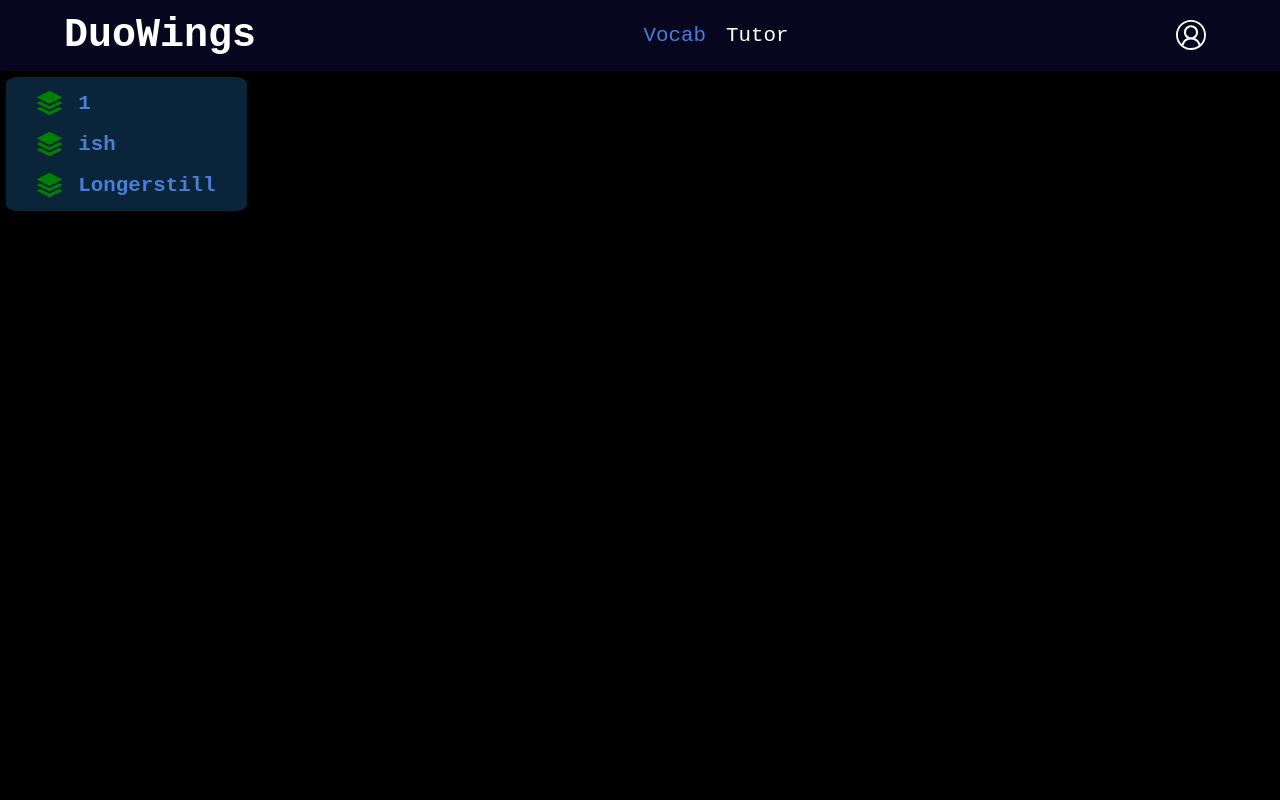
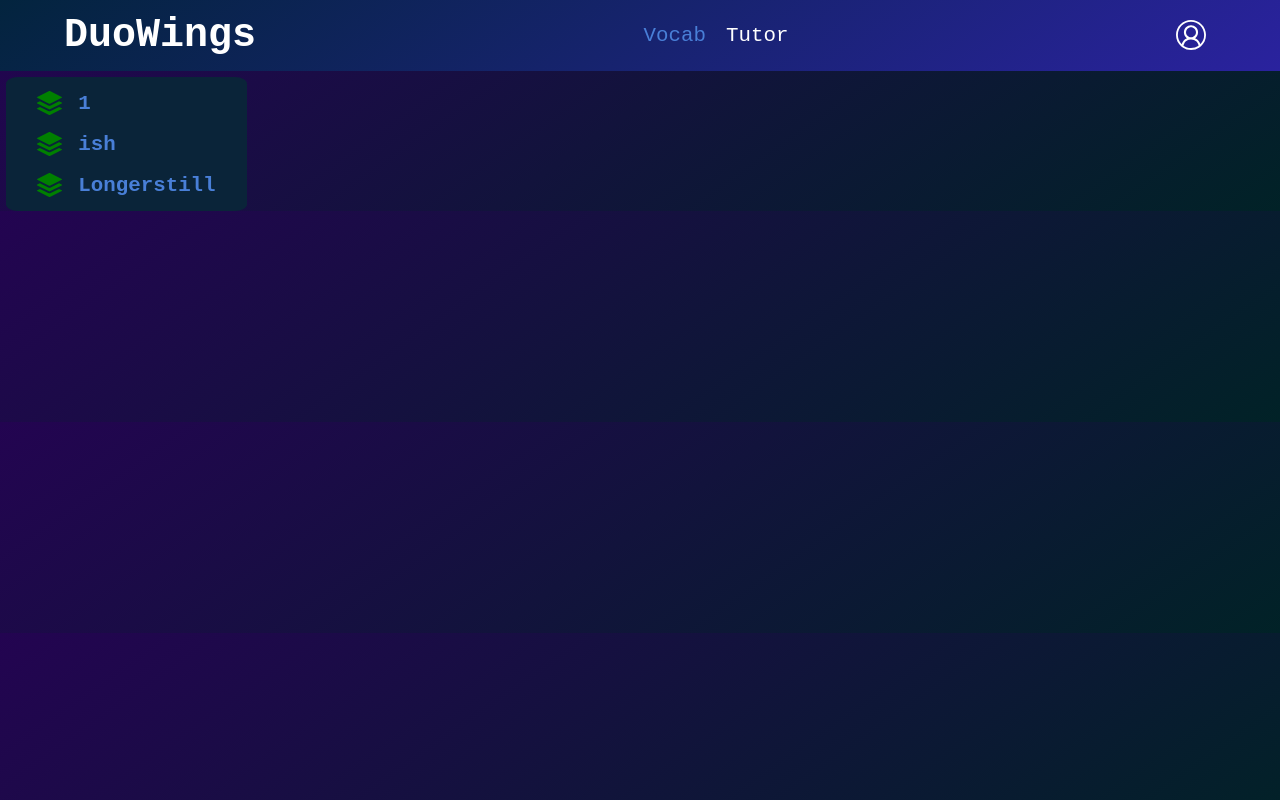
Before and after one commit to devingdaniels/DuoWings, a React (Vite) app in the folder frontend/: page /tutor in a window 1280 px wide. Built offline with nearby package versions, Linux system fonts and the light colour scheme; no server answers; a web font is replaced by a local one.

Commit message:
Updated plan with links.

```diff
--- a/frontend/src/App.css
+++ b/frontend/src/App.css
@@ -6,8 +6,8 @@
 
 body {
   font-family: 'Courier New', Courier, monospace;
-  background-color: rgb(6, 22, 41);
-  background-color: rgb(0, 0, 0);
+  background-color: #0e536c;
+  background: linear-gradient(145deg, #230451, #012227); /* Gradient background for a cool effect */
   color: whitesmoke;
   font-size: 1.3rem;
 }
@@ -139,7 +139,8 @@ a {
   justify-content: space-between;
   align-items: center;
   padding: 1% 5%;
-  background-color: #08051f;
+  background-color: #0e536c;
+  background: linear-gradient(145deg, #03243e, #2a229e); /* Gradient background for a cool effect */
   color: white;
 }
 
@@ -203,7 +204,6 @@ a {
 
 /* ------------------------ MENU PANEL (Decks, Stats ...)  ------------------------  */
 .menu-panel-container {
-
   height: max-content;
   display: flex;
   flex-direction: column;
@@ -211,7 +211,8 @@ a {
   background-color: rgb(10, 36, 57);
   border-radius: 5%;
   padding: 0.5% 2%;
-  max-width: 300px;  /* Adjust this value to set your desired max width */
+  max-width: 300px;
+  margin-right: 1%;
   @media screen and (max-width: 1100px) {
     padding: 1%;
     .item-title {
@@ -395,6 +396,7 @@ a {
   flex-direction: column;
   align-items: center;
   width: 100%;
+  height: 100vh;
 }
 
 .deck-page-deck-header {
@@ -403,7 +405,6 @@ a {
 
 
 /* ------------------------ DECK PAGE CREATE NEW WORD FORM AND ACTION BUTTONS ------------------------  */
-
 .create-new-word-container {
   position: relative;
   display: flex;
@@ -467,7 +468,6 @@ a {
   transition: box-shadow 0.3s ease-in-out, transform 0.3s ease-in-out;
 }
 
-
 .upload-words-button:hover, .flashcards-button:hover{
   box-shadow: 0 4px 8px rgba(0, 0, 0, 0.2);
     transform: translateY(-6px);
@@ -475,13 +475,11 @@ a {
 }
 
 /* ------------------------ DECK PAGE WORDS TABLE  ------------------------  */
-
 .word-table-container table {
   text-align: center;
   border-collapse: collapse;
   font-size: 0.75em;
   font-family: 'Courier New', Courier, monospace;
-  box-shadow: 0 0 20px rgba(0, 0, 0, 0.15);
   margin: 3%;
 }
 
@@ -563,7 +561,6 @@ a {
   justify-content: center;
   margin: auto;
   user-select: none;
-
 }
 
 .navigation-container {
@@ -617,7 +614,6 @@ a {
 }
 
 /* ------------------------------------ FLASHCARD COMPONENT (FlashCard.tsx) ------------------------------------ */
-
 /* .flashcard-page-container{
 
 } */
@@ -652,7 +648,7 @@ a {
 .front,
 .back {
   background-color: #0e536c;
-  background: linear-gradient(145deg, #0a4250, #117a8b); /* Gradient background for a cool effect */
+  background: linear-gradient(145deg, #131718, #1357af); /* Gradient background for a cool effect */
   color: #fff;
   position: absolute;
   border-radius: 10px;
@@ -671,7 +667,7 @@ a {
 
 .back {
   transform: rotateX(180deg);
-  background: linear-gradient(145deg, #117a8b, #0a4250);
+  background: linear-gradient(145deg, #131718, #1357af);
 }
 
 .front-word-container{
@@ -707,7 +703,6 @@ a {
   align-items: center;
   height: 100%;
   width: 100%;
-
 }
 
 .flashcard-header{
```
Also changed, not shown: 2 other files (tests, documents, lock files or other folders).
